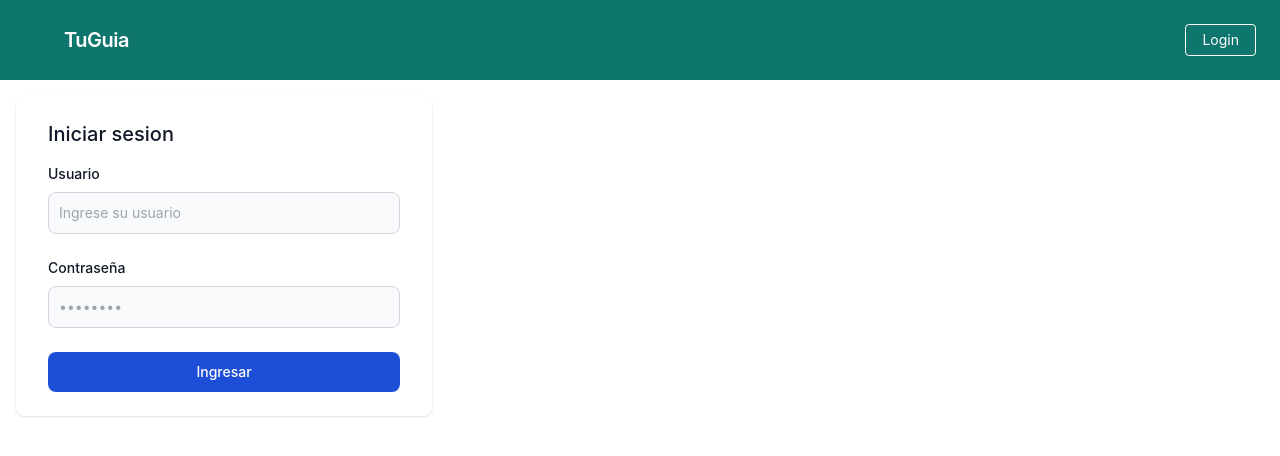
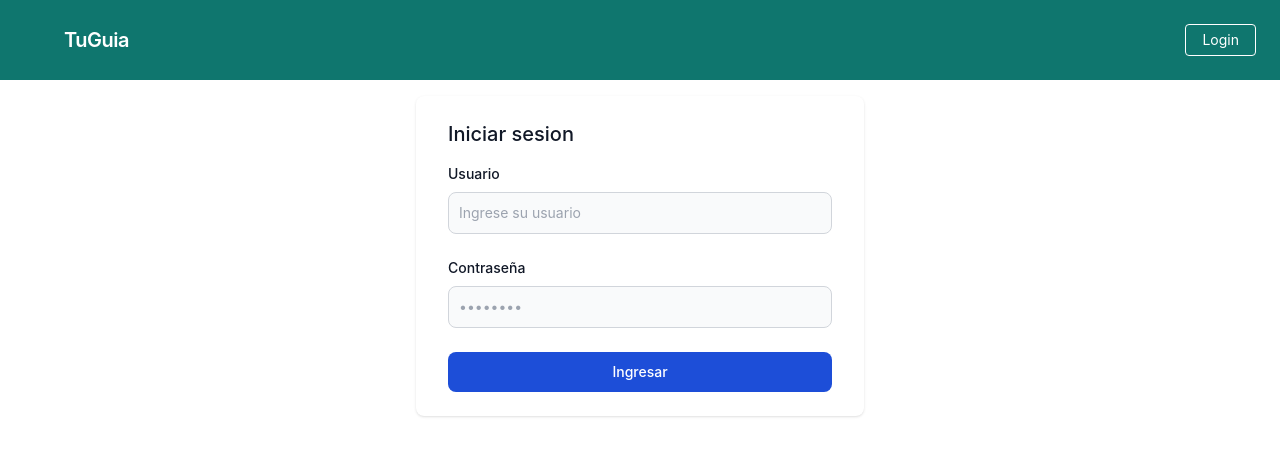
Before and after one commit to ort-tuguia/tuguia-web, a Next.js app: page /auth in a window 1280 px wide. Shown: the top 456 px of the page. Built offline with nearby package versions, Linux system fonts and the light colour scheme; no server answers.

Commit message:
Fix auth-form

```diff
--- a/components/auth/auth-form.js
+++ b/components/auth/auth-form.js
@@ -40,8 +40,8 @@ function AuthForm() {
 
   return (
       <Layout>
-          <div className="relative p-4 w-full max-w-md h-full md:h-auto">
-            <div className="relative bg-white rounded-lg shadow dark:bg-gray-700">
+          <div className="h-full md:h-auto flex flex-1 p-4 content-center justify-center">
+            <div className="bg-white rounded-lg shadow dark:bg-gray-700 flex-1 max-w-md">
               <div className="py-6 px-6 lg:px-8">
                 <h3 className="mb-4 text-xl font-medium text-gray-900 dark:text-white">Iniciar sesion</h3>
                 <form className="space-y-6" action="#" onSubmit={submitHandler}>
```
